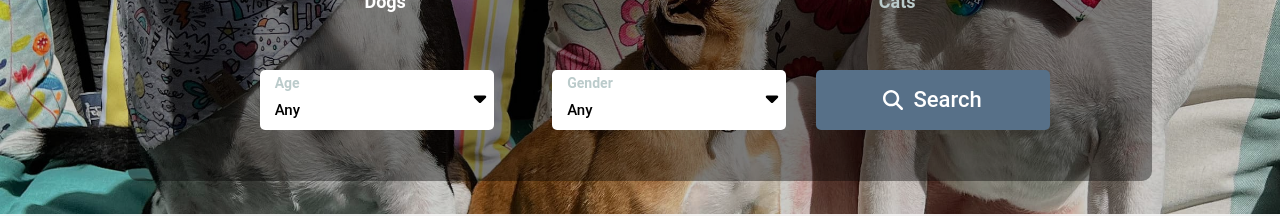
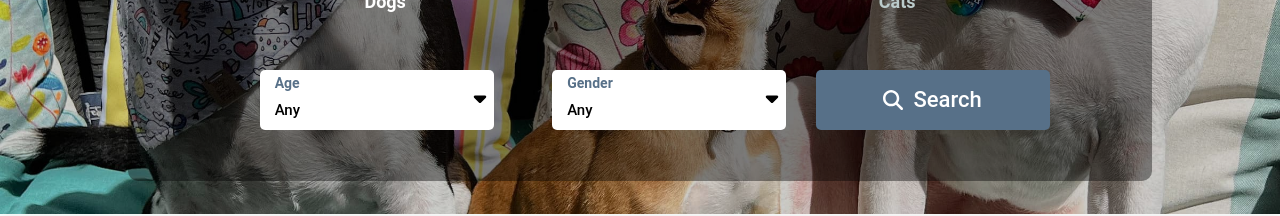
Before and after one commit to Teddys09/PetFinder, a React (Create React App) app: page / in a window 1280 px wide. Shown: the part 512-728 px from the top of the page. Built offline with nearby package versions, Linux system fonts and the light colour scheme.

Commit message:
Fix accessibility issue with

```diff
--- a/src/Components/Home/Info/Info.styles.ts
+++ b/src/Components/Home/Info/Info.styles.ts
@@ -127,7 +127,7 @@ const InfoAgeGenderTitle = styled.h4`
   font-size: 14px;
   font-weight: 700;
 
-  color: #bbcbcb;
+  color: #577088;
 `;
 
 const InfoImageContainer = styled.img`
--- a/src/Components/Home/Info/Info.tsx
+++ b/src/Components/Home/Info/Info.tsx
@@ -102,6 +102,7 @@ const Info = () => {
               <InfoAgeGenderTitle>Age</InfoAgeGenderTitle>
               <InfoImageContainer
                 src={Carret}
+                alt="carret"
                 onClick={() => setAgeOpen(!ageOpen)}
                 className={ageOpen ? 'rotate' : ''}
               />
@@ -126,6 +127,7 @@ const Info = () => {
               <InfoAgeGenderTitle>Gender</InfoAgeGenderTitle>
               <InfoImageContainer
                 src={Carret}
+                alt="carret"
                 onClick={() => setGenderOpen(!genderOpen)}
                 className={genderOpen ? 'rotate' : ''}
               />
@@ -159,7 +161,7 @@ const Info = () => {
               navigate('/Pet');
             }}
           >
-            <InfoImgSearch src={Glass} />
+            <InfoImgSearch src={Glass} alt="glass" />
             <InfoTextSearch>Search</InfoTextSearch>
           </InfoSearchButtonContainer>
         </InfoAgeGenderSearchContainer>
```
